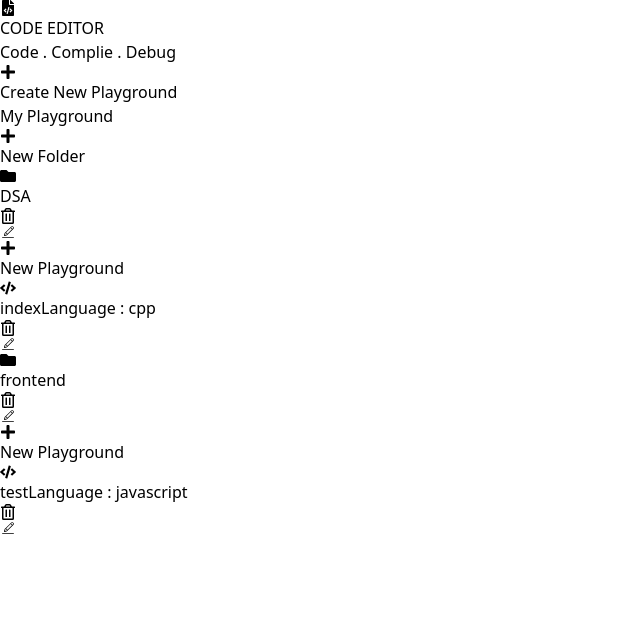
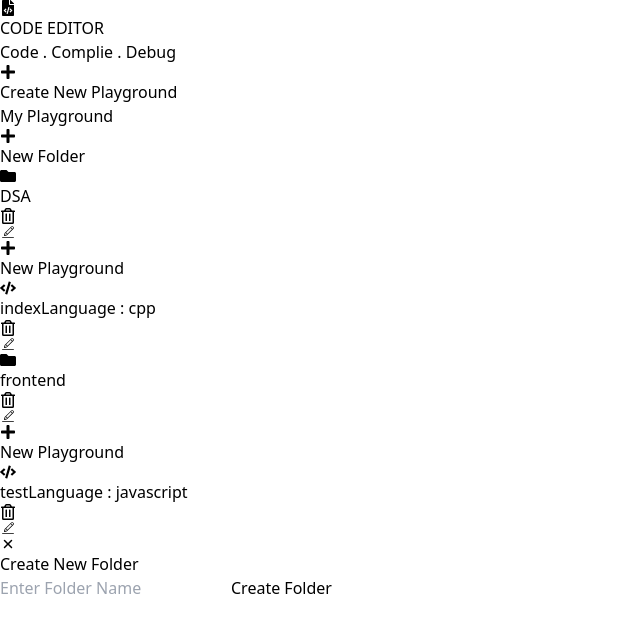
Before and after one commit to AmanKumar22811/Code-Editor, a React (Vite) app: page / in a window 1280 px wide. Both pictures are taken after a click on the button "New Folder". Shown: the top 632 px of the page, without its empty margins (0-640 px from the left). Built offline with nearby package versions, Linux system fonts and the light colour scheme.

Commit message:
createFolderModal done

```diff
--- a/src/Providers/ModalProvider.jsx
+++ b/src/Providers/ModalProvider.jsx
@@ -1,6 +1,11 @@
 import React, { createContext, useState } from "react";
 
 export const ModalContext = createContext();
+
+export const modalConstants = {
+  CREATE_PLAYGROUND: "CREATE_PLAYGROUND",
+  CREATE_FOLDER:'CREATE_FOLDER'
+};
 
 const ModalProvider = ({ children }) => {
   const [modalType, setModalType] = useState(null);
--- /dev/null
+++ b/src/Providers/Modals/CreateFolderModal.jsx
@@ -0,0 +1,54 @@
+import React, { useContext } from "react";
+import { IoClose } from "react-icons/io5";
+import { ModalContext } from "../ModalProvider";
+import { PlaygroundContext } from "../PlaygroundProvider";
+
+const CreateFolderModal = () => {
+  const modalFeatures = useContext(ModalContext);
+  const { createNewFolder } = useContext(PlaygroundContext);
+
+  const closeModal = () => {
+    modalFeatures.closeModal();
+  };
+
+  const onSubmitModal = (e) => {
+    e.preventDefault();
+
+    const folderName = e.target.folderName.value;
+
+    createNewFolder(folderName);
+
+    closeModal();
+  };
+  return (
+    <div className="fixed top-0 bottom-0 left-0 right-0 bg-[rgba(153,153,153,0.1)] flex justify-center items-center ">
+      <form
+        className="w-[40%] h-[25%] bg-white p-5 shadow-[4px_4px_10px_gray] rounded-xl relative flex flex-col gap-5"
+        onSubmit={onSubmitModal}
+      >
+        <span
+          className="absolute top-2 right-2 text-xl cursor-pointer"
+          onClick={closeModal}
+        >
+          <IoClose />
+        </span>
+        <h1 className="font-bold text-2xl text-center">Create New Folder</h1>
+        <div className="flex justify-evenly gap-3">
+          <input
+            placeholder="Enter Folder Name"
+            className="border-none bg-gray-100 p-2 rounded-md"
+            name="folderName"
+          />
+          <button
+            type="submit"
+            className="border-none p-2 rounded bg-black text-white cursor-pointer hover:bg-blue-600 "
+          >
+            Create Folder
+          </button>
+        </div>
+      </form>
+    </div>
+  );
+};
+
+export default CreateFolderModal;
--- a/src/Providers/Modals/CreatePlaygroundModal.jsx
+++ b/src/Providers/Modals/CreatePlaygroundModal.jsx
@@ -28,7 +28,7 @@ const CreatePlaygroundModal = () => {
   return (
     <div className="fixed top-0 bottom-0 left-0 right-0 bg-[rgba(153,153,153,0.1)] flex justify-center items-center ">
       <form
-        className="w-[40%] h-[45%] bg-white p-8 shadow-[4px_4px_10px_gray] rounded-xl relative flex flex-col   gap-5"
+        className="w-[40%] h-[45%] bg-white p-8 shadow-[4px_4px_10px_gray] rounded-xl relative flex flex-col gap-5"
         onSubmit={onSubmitModal}
       >
         <span
--- a/src/Providers/Modals/Modal.jsx
+++ b/src/Providers/Modals/Modal.jsx
@@ -1,13 +1,17 @@
 import React, { useContext } from "react";
-import { ModalContext } from "../ModalProvider";
+import { modalConstants, ModalContext } from "../ModalProvider";
 import CreatePlaygroundModal from "./CreatePlaygroundModal";
+import CreateFolderModal from "./CreateFolderModal";
 
 const Modal = () => {
   const modalFeatures = useContext(ModalContext);
   return (
     <div>
-      {modalFeatures.activeModal === "CREATE_PLAYGROUND" && (
+      {modalFeatures.activeModal === modalConstants.CREATE_PLAYGROUND && (
         <CreatePlaygroundModal />
+      )}
+      {modalFeatures.activeModal === modalConstants.CREATE_FOLDER && (
+        <CreateFolderModal />
       )}
     </div>
   );
--- a/src/Providers/PlaygroundProvider.jsx
+++ b/src/Providers/PlaygroundProvider.jsx
@@ -76,6 +76,19 @@ const PlaygroundProvider = ({ children }) => {
     setFolders(newFolders);
   };
 
+  const createNewFolder = (folderName) => {
+    const newFolder = {
+      id: v4(),
+      title: folderName,
+      files: [],
+    };
+
+    const allFolders = [...folders, newFolder];
+
+    localStorage.setItem("data", allFolders);
+    setFolders(allFolders);
+  };
+
   useEffect(() => {
     if (!localStorage.getItem("data")) {
       localStorage.setItem("data", JSON.stringify(folders));
@@ -85,6 +98,7 @@ const PlaygroundProvider = ({ children }) => {
   const playgroundFeatures = {
     folders,
     createNewPlayground,
+    createNewFolder,
   };
 
   return (
--- a/src/screens/HomeScreen/RightComponent.jsx
+++ b/src/screens/HomeScreen/RightComponent.jsx
@@ -2,6 +2,7 @@ import React, { useContext } from "react";
 import { CiEdit } from "react-icons/ci";
 import { FaCode, FaFolder, FaPlus, FaRegTrashAlt } from "react-icons/fa";
 import { PlaygroundContext } from "../../Providers/PlaygroundProvider";
+import { modalConstants, ModalContext } from "../../Providers/ModalProvider";
 
 const Folder = ({ folderTitle, cards }) => {
   return (
@@ -63,7 +64,10 @@ const Folder = ({ folderTitle, cards }) => {
 };
 const RightComponent = () => {
   const { folders } = useContext(PlaygroundContext);
-
+  const modalFeatures = useContext(ModalContext);
+  const openCreateNewFolder = () => {
+    modalFeatures.openModal(modalConstants.CREATE_FOLDER)
+  };
   return (
     <div className="p-5">
       {/* Header */}
@@ -71,7 +75,10 @@ const RightComponent = () => {
         <div className="text-xl ">
           My <span className="font-extrabold">Playground</span>
         </div>
-        <button className="flex justify-center items-center gap-2">
+        <button
+          className="flex justify-center items-center gap-2"
+          onClick={openCreateNewFolder}
+        >
           <span>
             <FaPlus />
           </span>
```
